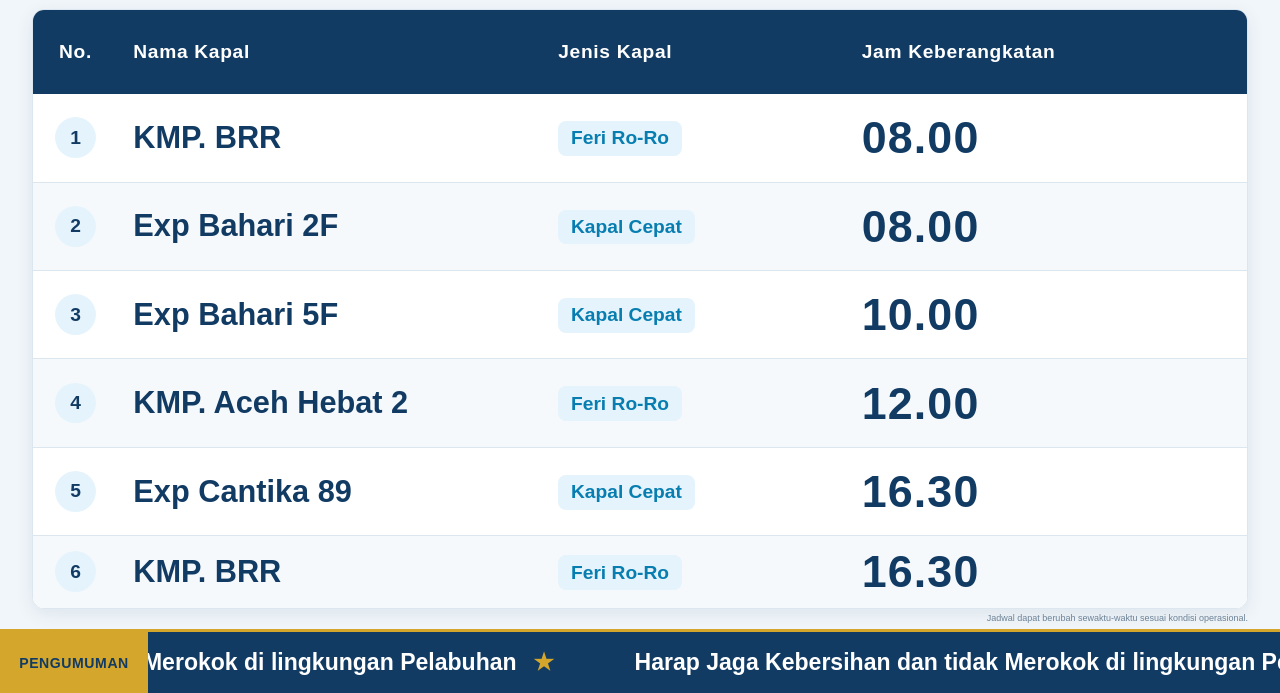
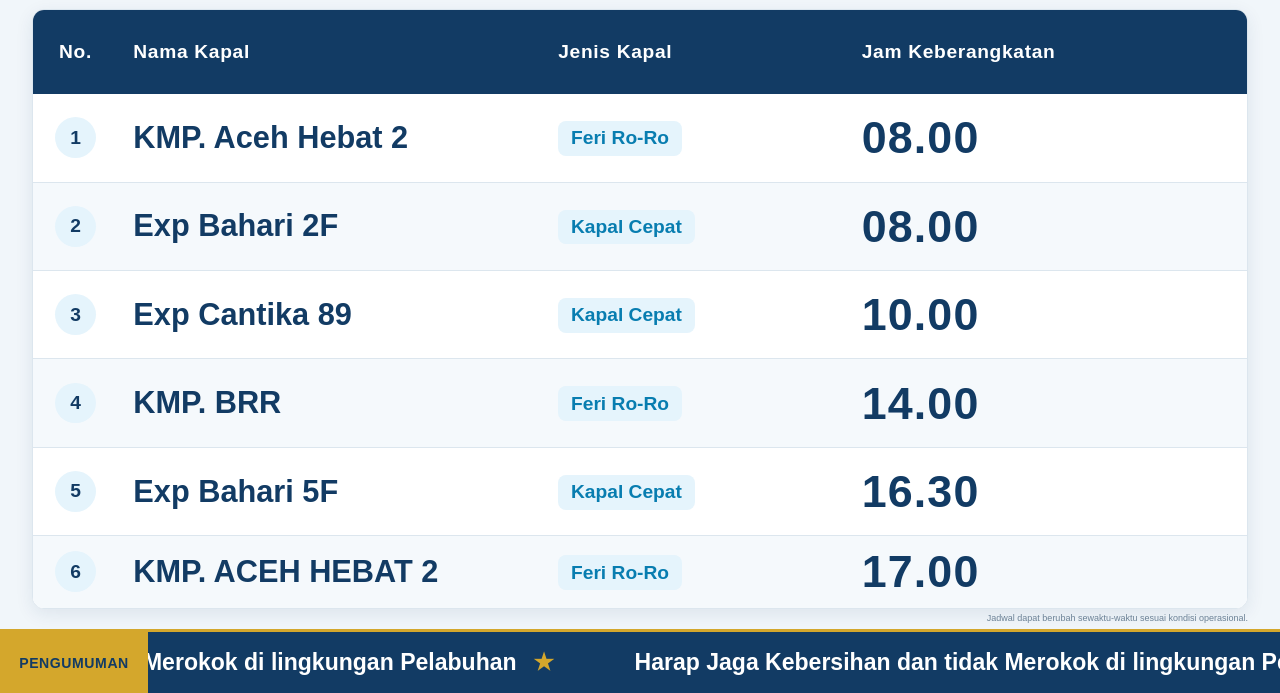
Before and after one commit to MYusuf19/display.github.io, a plain HTML site: page index.html in a window 1280 px wide. Shown: the part 107-800 px from the top of the page. Drawn offline with Linux system fonts and the light colour scheme.

Commit message:
Update Jadwal

```diff
--- a/index.html
+++ b/index.html
@@ -580,7 +580,7 @@
                     <tbody>
                          <tr>
                             <td><span class="row-number">1</span></td>
-                            <td><div class="ship-name">KMP. BRR</div></td>
+                            <td><div class="ship-name">KMP. Aceh Hebat 2</div></td>
                             <td><span class="type-pill">Feri Ro-Ro</span></td>
                             <td><div class="departure">08.00</div></td>
                         </tr>
@@ -594,27 +594,27 @@
 
                          <tr>
                             <td><span class="row-number">3</span></td>
-                             <td><div class="ship-name">Exp Bahari 5F</div></td>
+                             <td><div class="ship-name">Exp Cantika 89</div></td>
                             <td><span class="type-pill">Kapal Cepat</span></td>
                             <td><div class="departure">10.00</div></td>
                         </tr>
                         <tr>
                             <td><span class="row-number">4</span></td>
-                            <td><div class="ship-name">KMP. Aceh Hebat 2</div></td>
+                            <td><div class="ship-name">KMP. BRR</div></td>
                             <td><span class="type-pill">Feri Ro-Ro</span></td>
-                            <td><div class="departure">12.00</div></td>
+                            <td><div class="departure">14.00</div></td>
                         </tr>
                          <tr>
                             <td><span class="row-number">5</span></td>
-                            <td><div class="ship-name">Exp Cantika 89</div></td>
+                            <td><div class="ship-name">Exp Bahari 5F</div></td>
                             <td><span class="type-pill">Kapal Cepat</span></td>
                             <td><div class="departure">16.30</div></td>
                         </tr>
                         <tr>
                             <td><span class="row-number">6</span></td>
-                            <td><div class="ship-name">KMP. BRR</div></td>
+                            <td><div class="ship-name">KMP. ACEH HEBAT 2</div></td>
                             <td><span class="type-pill">Feri Ro-Ro</span></td>
-                            <td><div class="departure">16.30</div></td>
+                            <td><div class="departure">17.00</div></td>
                         </tr>
 
 
```
